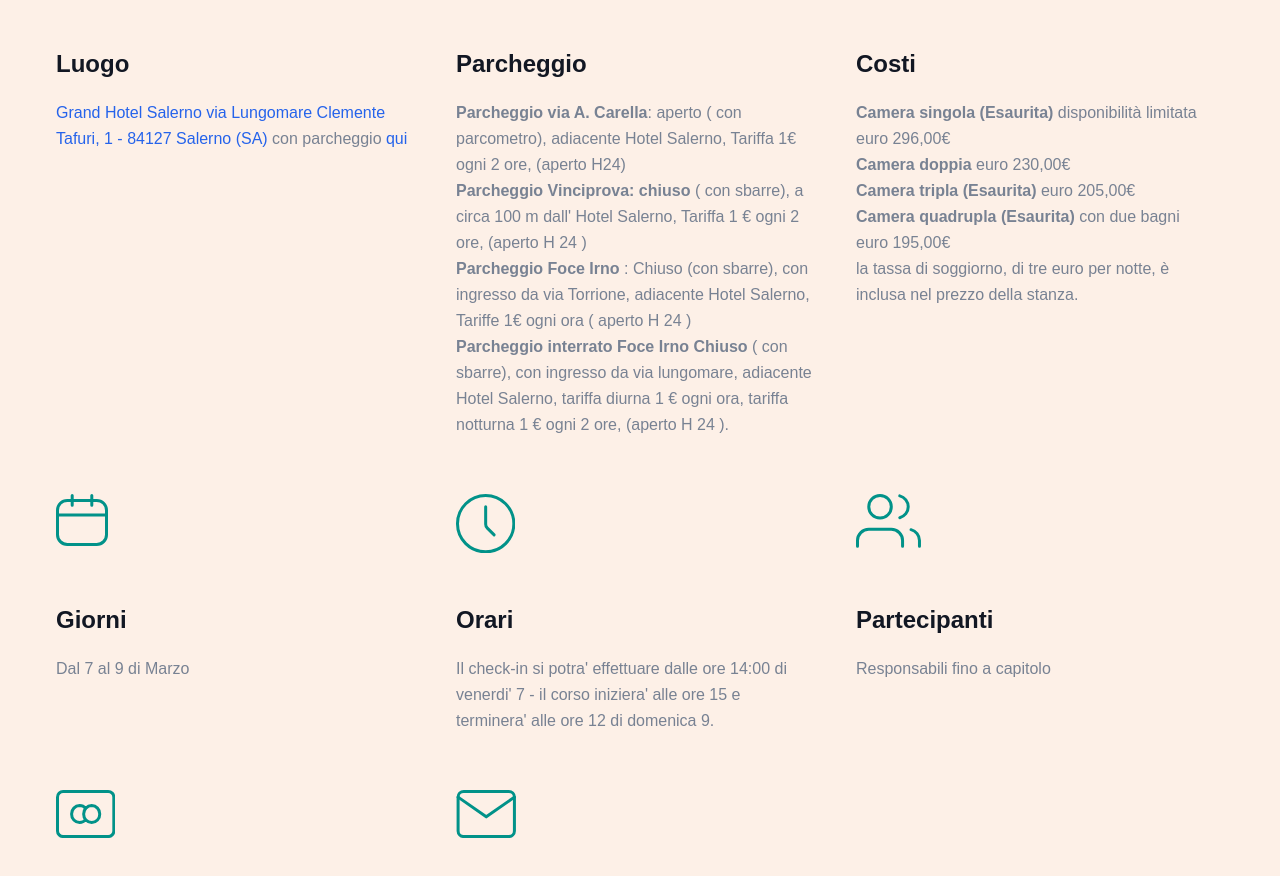
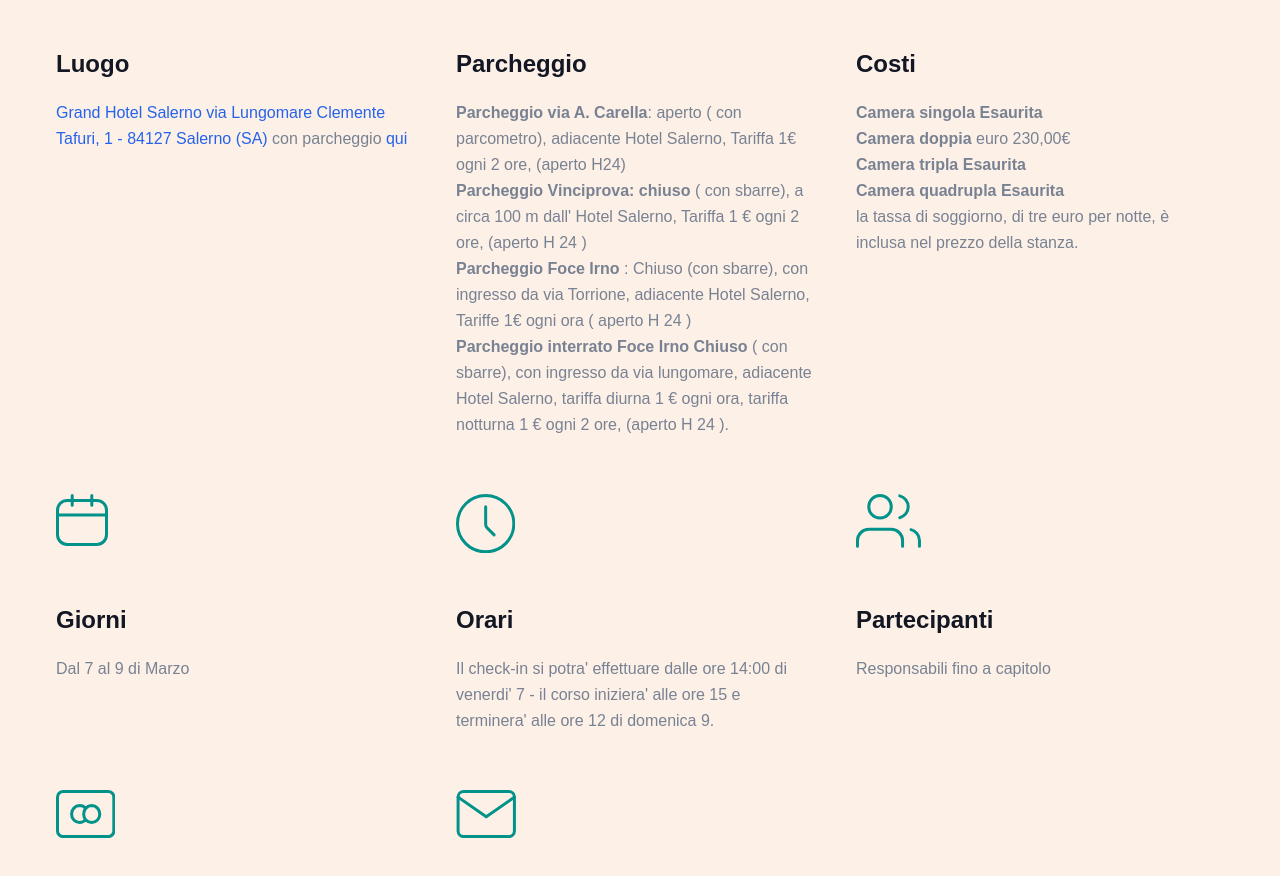
Before and after one commit to upalatucci/corso-uomini, a Next.js app: page / in a window 1280 px wide. Shown: the part 2400-3276 px from the top of the page. Built offline with nearby package versions, Linux system fonts and the light colour scheme; no server answers; the database is empty; sample sign-in values are in the browser's storage.

Commit message:
stanza esaurita

```diff
--- a/components/Features/featuresData.tsx
+++ b/components/Features/featuresData.tsx
@@ -69,10 +69,10 @@ Chiuso (con sbarre), con ingresso da via Torrione, adiacente Hotel Salerno, Tari
       </svg>
     ),
     title: "Costi",
-    paragraphHTML: `<strong>Camera singola (Esaurita)</strong> disponibilità limitata euro 296,00€ <br/>
+    paragraphHTML: `<strong>Camera singola Esaurita</strong> <br/>
   <strong>Camera doppia</strong> euro 230,00€ <br/>
-  <strong>Camera tripla (Esaurita)</strong> euro 205,00€ <br/>
-  <strong>Camera quadrupla (Esaurita)</strong> con due bagni euro 195,00€<br/>
+  <strong>Camera tripla Esaurita</strong><br/>
+  <strong>Camera quadrupla Esaurita</strong><br/>
   la tassa di soggiorno, di tre euro per notte, è inclusa nel prezzo della stanza.`,
   },
   {
```
